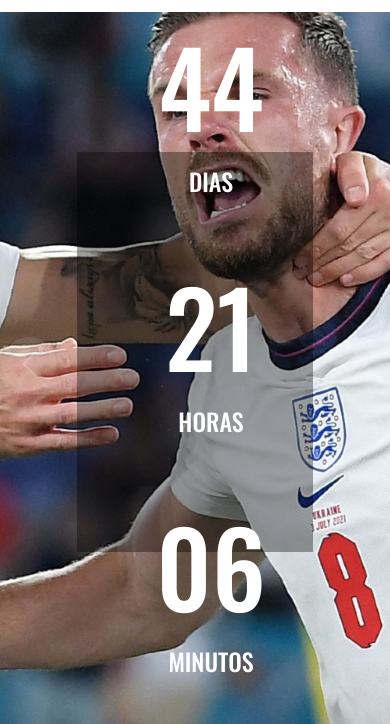
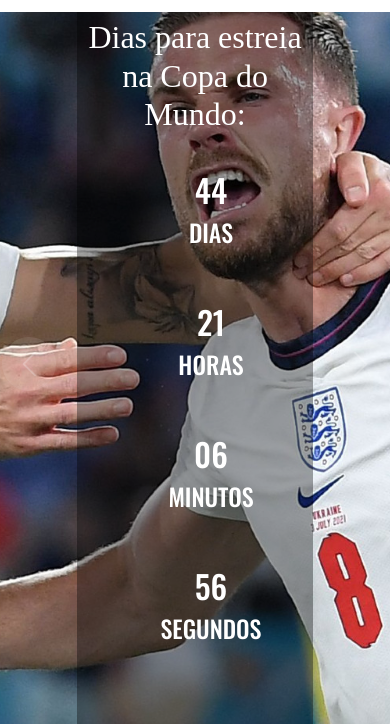
Before and after one commit to JoaoVitorDiass/JS-InglaterraTeam, a plain HTML site: page index.html in a window 390 px wide. Shown: the part 58-782 px from the top of the page. Drawn offline with nearby package versions, Linux system fonts and the light colour scheme.

Commit message:
index MidiaCarry

```diff
--- a/assets/js/script_relogio.js
+++ b/assets/js/script_relogio.js
@@ -60,7 +60,7 @@
       html =  "<section id='estreia' class='estreia'>" +
                 "<div class='estreia-main p-5 text-center'>"+
                   "<div class='fundo-estreia' style='color: #fff;width: 80%;'>"+
-                    "<h1>"+
+                    "<h1 class='titulo-relogio'>"+
                       "Dias para estreia na Copa do Mundo:"+
                     "</h1>"+
                     "<div id='countdown'>"+
--- a/index.html
+++ b/index.html
@@ -43,7 +43,7 @@
   <style>
     .estreia{
       width: auto;
-      height: auto;
+      height: 100%;
     }
 
     .estreia-main{
@@ -73,6 +73,28 @@
       display: block;
       font-size: 6.5rem;
       font-family: 'Oswald', sans-serif;
+    }
+
+    @media (max-width: 920px) {
+      .days, .hours, .minutes, .seconds {
+        font-size: 4rem
+      }
+    }
+    @media (max-width: 780px) {
+      .fundo-estreia {
+        height: 550px;
+      }
+    }
+    @media (max-width: 490px) {
+      .fundo-estreia {
+        height: 800px;
+      }
+      .days, .hours, .minutes, .seconds {
+        font-size: 2rem;
+      }
+      .fundo-estreia > h1{
+      font-size: 2em;
+    }
     }
 
   </style>
```
Also changed, not shown: classtocss_global.css (line endings or trailing spaces).
